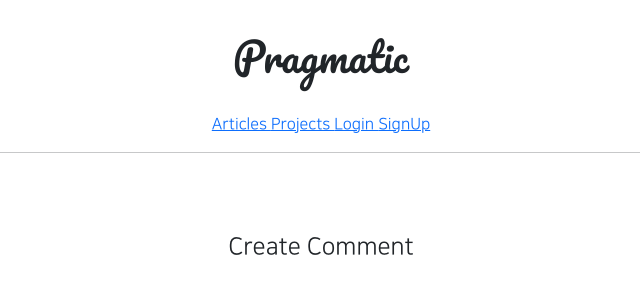
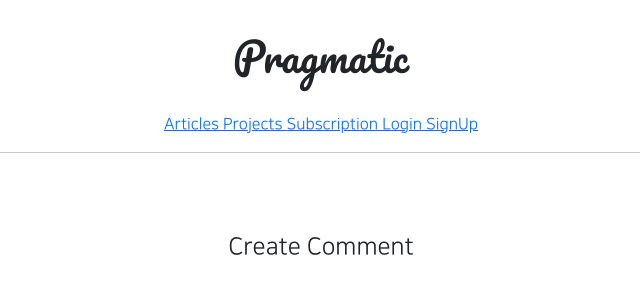
Before and after one commit to sthax17/kay, a Django app: page /accounts/create/ in a window 1280 px wide. Shown: the top 307 px of the page, without its empty margins (319-959 px from the left). Run offline with Django 3.2, Linux system fonts and the light colour scheme; parts of the project's set-up code (start-up, migrations or seed data) failed here and were passed over; some libraries are stand-ins or nearby versions.

Commit message:
08/23 4 commit

```diff
--- a/templates/header.html
+++ b/templates/header.html
@@ -12,6 +12,12 @@
         <span>
             <a href="{% url 'projectapp:list' %}">
                 Projects
+            </a>
+        </span>
+
+        <span>
+            <a href="{% url 'subscribeapp:list' %}">
+                Subscription
             </a>
         </span>
 
```
Also changed, not shown: db.sqlite3.
